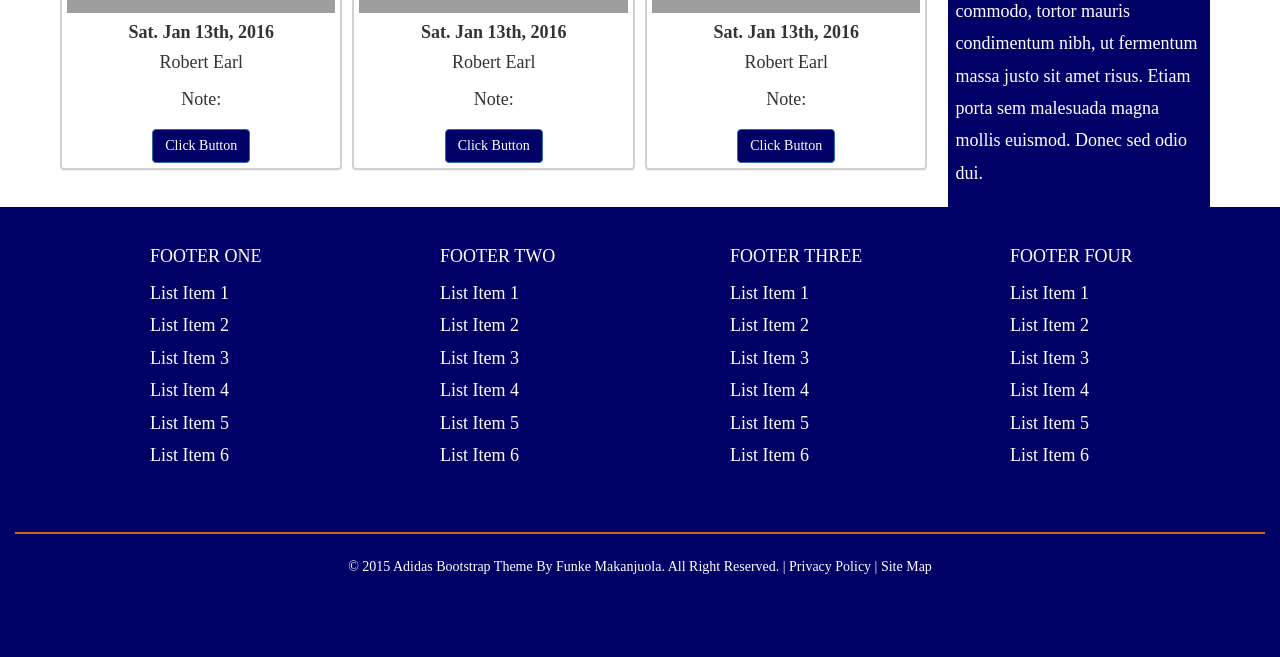
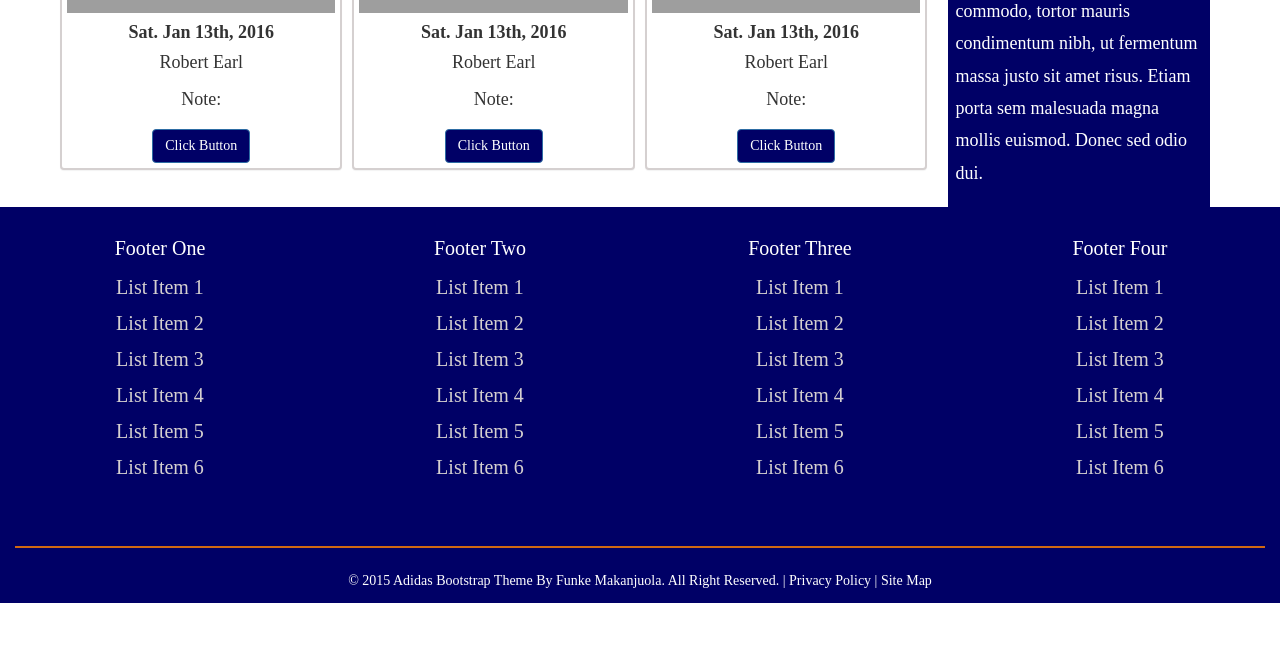
Before and after one commit to AdebisiFunke/preatyft, a PHP site: page / in a window 1280 px wide. Shown: the part 2086-2743 px from the top of the page. After the commit the page ends 2689 px from the top, so only its background shows below. Run offline with PHP 8.4, Linux system fonts and the light colour scheme; some libraries are stand-ins or nearby versions; grey boxes are pictures that could not be loaded.

Commit message:
Update main.css

```diff
--- a/adidas/css/main.css
+++ b/adidas/css/main.css
@@ -94,53 +94,40 @@ h4, header, .createborder > ul > li, footer, .copyright {
     color: #fff;
 }
 
-.btn-primary {
+.btn-primary, footer {
     background-color: #006;
 }
 
-footer {
-    background-color: #006;
-    width: 100%;
-    height: 450px;
-    color: #fff;
-    padding-top: 30px;
-    font-size: 18px;
+    footer.container-fluid {
+        padding-top: 20px;
     }
 
-    footer ul > li {
-        list-style-type: none;
-        text-align: left;
+.footer > div.row > div.col-md-3 {
+    text-align: center;
 }
 
-    footer .col-md-3:nth-of-type(2) {
-        padding-left: 120px;
+footer h4 {
+    color: #fff;
+    font-size: 20px;
 }
 
-    footer .col-md-3:nth-of-type(3) {
-        padding-left: 90px;
+div.col-md-3 > ul > li {
+    list-style-type: none;
+    letter-spacing: 0;
+    font-weight: normal;
+    color: #d5d0d0;
 }
 
-    footer .col-md-3:nth-of-type(4) {
-        padding-left: 50px;
+.footer > div.row > div.col-md-3 > ul > li > a {
+    color: #d5d0d0;
 }
 
-    footer .col-md-3:first-of-type {
-        padding-left: 150px;
+.footer > div.col-md-3 > ul > li > a:hover {
+    text-decoration: none;
 }
 
-    footer .col-md-3:last-of-type {
-        padding-left: 0;
-    }
-
-    footer div.col-md-3 > h4, div.col-md-2 > h4 {
-        padding-right: 20px;
-        font-weight: normal;
-        text-align: left;
-        text-transform: uppercase;
-    }
-
-        footer div.col-md-3 > h4:last-of-type {
-            text-align: left;
+.footer > p {
+    color: #999;
 }
 
 .copyright {
@@ -169,33 +156,7 @@ footer {
         background-color: #fff;
     }
 
-    footer {
-        height: auto;
-    }
 
-        footer ul > li {
-            text-align: center;
-        }
-
-        footer .col-md-3:nth-of-type(2) {
-            padding-left: 0;
-        }
-
-        footer .col-md-3:nth-of-type(3) {
-            padding-left: 0;
-        }
-
-        footer .col-md-3:nth-of-type(4) {
-            padding-left: 0;
-        }
-
-        footer .col-md-3:first-of-type {
-            padding-left: 0;
-        }
-
-        footer > div.row > div.col-md-3 > h4 {
-            text-align: center;
-        }
 
     .copyright {
         margin-top: 0;
```
Lines whose indentation alone changed are shown as unchanged.
